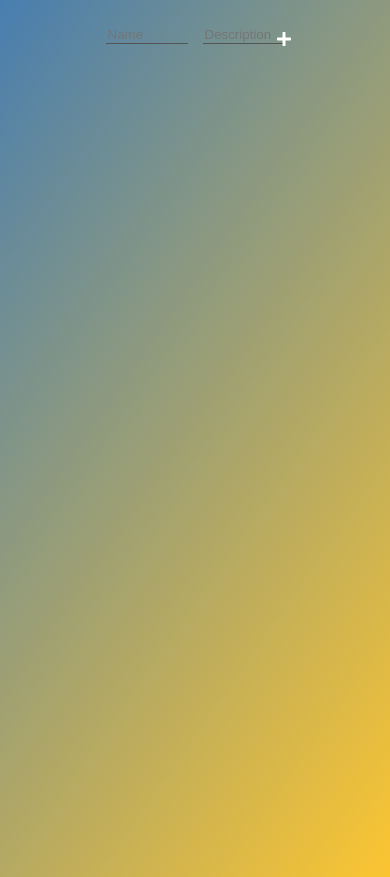
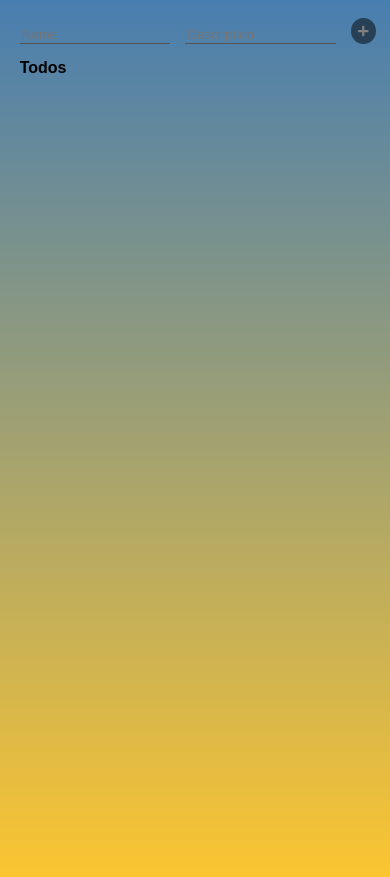
Before and after one commit to domenico88/OpenProj, a React app: page / in a window 390 px wide. Built offline with nearby package versions, Linux system fonts and the light colour scheme.

Commit message:
added media query to have responsive UI and modified some styled components

```diff
--- a/src/components/AddTodo.js
+++ b/src/components/AddTodo.js
@@ -19,12 +19,16 @@ function AddTodo() {
     return <div>
         <Input data-testid="todo-name" onChange={(e) => setTodoName(e.target.value)} placeholder="Name"></Input>
         <Input data-testid="todo-description" onChange={(e) => setTodoDescription(e.target.value)} placeholder="Description"></Input>
-        <AddTodo_Wrapper onMouseEnter={() => setShowRecordButtons(true)} onMouseLeave={() => setShowRecordButtons(false)}>
-            <FontAwesomeIcon
-
-                data-testid="Add" title={'Add'} icon={faPlus} color={'white'}
-                cursor={'pointer'}
-                onClick={() => dispatch({ type: types.ADD_TODO, todo: { name: todoName, description: todoDescription, creationDate: moment().format("MM/DD/YYYY") } })} />
+        <AddTodo_Wrapper onMouseEnter={() => setShowRecordButtons(true)} onMouseLeave={() => setShowRecordButtons(false)} disabled={!todoName && !todoDescription}>
+            <div>
+                <FontAwesomeIcon
+                    data-testid="Add" title={'Add'} icon={faPlus} color={!todoName && !todoDescription ? 'grey' : 'white'}
+                    cursor={'pointer'}
+                    onClick={() => {
+                        if (todoName || todoDescription)
+                            dispatch({ type: types.ADD_TODO, todo: {id:Date.now(), name: todoName, description: todoDescription, creationDate: moment().format("MM/DD/YYYY") } })
+                    }} />
+            </div>
             {showRecordButtons && <RecordingButtons></RecordingButtons>}
         </AddTodo_Wrapper>
     </div>
--- a/src/components/RecordingButtons.js
+++ b/src/components/RecordingButtons.js
@@ -10,10 +10,10 @@ function RecordingButtons() {
 
 
     return <React.Fragment>
-        <FontAwesomeIcon title="Record" icon={faRecordVinyl} color={'white'} onClick={() => sessionStorage.setItem('Recording', true)} cursor={'pointer'}>Record</FontAwesomeIcon>
-        <FontAwesomeIcon title="Play" icon={faPlay} color={'white'} onClick={() => play_actions(dispatch)} cursor={'pointer'}>Play</FontAwesomeIcon>
-        <FontAwesomeIcon title="Stop" icon={faStop} color={'white'} onClick={() => sessionStorage.setItem('Recording', false)} cursor={'pointer'}>Stop</FontAwesomeIcon>
-        <FontAwesomeIcon title="Clear" icon={faEraser} color={'white'} onClick={() => sessionStorage.removeItem('action_list')} cursor={'pointer'}>Clear</FontAwesomeIcon>
+        <div><FontAwesomeIcon title="Record" icon={faRecordVinyl} color={'white'} onClick={() => sessionStorage.setItem('Recording', true)} cursor={'pointer'}>Record</FontAwesomeIcon></div>
+        <div> <FontAwesomeIcon title="Play" icon={faPlay} color={'white'} onClick={() => play_actions(dispatch)} cursor={'pointer'}>Play</FontAwesomeIcon></div>
+        <div><FontAwesomeIcon title="Stop" icon={faStop} color={'white'} onClick={() => sessionStorage.setItem('Recording', false)} cursor={'pointer'}>Stop</FontAwesomeIcon></div>
+        <div><FontAwesomeIcon title="Clear" icon={faEraser} color={'white'} onClick={() => sessionStorage.removeItem('action_list')} cursor={'pointer'}>Clear</FontAwesomeIcon></div>
     </React.Fragment>
 }
 
--- a/src/components/Todo.js
+++ b/src/components/Todo.js
@@ -4,7 +4,7 @@ import { faTrash, faPencilAlt, faCheck } from '@fortawesome/free-solid-svg-icons
 import { useDispatch } from 'react-redux'
 import * as types from '../redux/constants/actions'
 import Todo_Div from '../styled_components/Todo_Div'
-
+import Label from '../styled_components/Label';
 
 function Todo({ todo, id }) {
     const dispatch = useDispatch();
@@ -13,6 +13,11 @@ function Todo({ todo, id }) {
     const [is_updating, setIsUpdating] = React.useState(false)
     let todo_name_input = React.createRef();
     let todo_description_input = React.createRef();
+
+    React.useEffect(() => {
+        setName(todo.name);
+        setDescription(todo.description);
+    }, [todo.name,todo.description])
 
 
     function focus() {
@@ -28,20 +33,18 @@ function Todo({ todo, id }) {
 
 
     return <Todo_Div>
-        <label >Name</label>
-
+        <Label>Name</Label>
         <input
             disabled={true}
             ref={todo_name_input}
             onChange={(e) => setName(e.target.value)} value={todo_name}></input>
 
-        <label>Description</label>
-
+        <Label>Description</Label>
         <input
             disabled={true}
             ref={todo_description_input}
             onChange={(e) => setDescription(e.target.value)} value={todo_description}></input>
-        <FontAwesomeIcon icon={faTrash} onClick={() => dispatch({ type: types.REMOVE_TODO, id: id })}></FontAwesomeIcon>
+        <FontAwesomeIcon icon={faTrash} onClick={() => dispatch({ type: types.REMOVE_TODO, id: todo.id })}></FontAwesomeIcon>
         {!is_updating && <FontAwesomeIcon icon={faPencilAlt} onClick={() => { focus(); setIsUpdating(true) }} style={{ marginRight: '16px' }}></FontAwesomeIcon>}
         {is_updating &&
             <FontAwesomeIcon icon={faCheck}
--- a/src/components/TodoList.js
+++ b/src/components/TodoList.js
@@ -1,6 +1,7 @@
 import React from 'react'
 import { useSelector, shallowEqual } from 'react-redux'
 import Todo from './Todo'
+import Label from '../styled_components/Label';
 
 
 
@@ -8,7 +9,9 @@ function TodoList() {
     const { todo_list } = useSelector(state => state);
 
     return <div>
-        {Object.keys(todo_list).map((k, i) => <React.Fragment key={i}><Todo todo={todo_list[k]} id={k}></Todo></React.Fragment>)}</div>
+        <Label>Todos</Label>
+        {Object.keys(todo_list).map((k, i) => <React.Fragment key={i}><Todo todo={todo_list[k]} id={k}></Todo></React.Fragment>)}
+        </div>
 }
 
 export default TodoList
--- a/src/redux/reducers/todolist_reducer.js
+++ b/src/redux/reducers/todolist_reducer.js
@@ -1,7 +1,7 @@
 import * as types from "../constants/actions"
 
 
-export const initialState = { id_counter: 0, todo_list: {} }
+export const initialState = {  todo_list: {} }
 
 
 export function todolist_reducer(state = initialState, action) {
@@ -13,10 +13,10 @@ export function todolist_reducer(state = initialState, action) {
             }
             return {
                 ...state,
-                id_counter: state.id_counter + 1,
+
                 todo_list: {
                     ...state.todo_list,
-                    [state.id_counter]: { name: action.todo.name, description: action.todo.description, date: action.todo.creationDate }
+                    [action.todo.id]: { id:action.todo.id, name: action.todo.name, description: action.todo.description, date: action.todo.creationDate }
                 }
             }
 
@@ -42,8 +42,7 @@ export function todolist_reducer(state = initialState, action) {
         case types.CLEAR_TODOS:
             return {
                 ...state,
-                id_counter: 0,
-                todo_list: []
+                todo_list: {}
             }
 
 
--- a/src/styled_components/AddTodo_Wrapper.js
+++ b/src/styled_components/AddTodo_Wrapper.js
@@ -10,7 +10,18 @@ position: absolute;
 margin-left: 44%;
 svg{
     display:block;
-    margin-top:7px;
+}
+div{
+    font-size: 12px;
+    padding: 7px;
+    border-radius: 50%;
+    background-color: rgba(0,0,0,0.5);
+    margin-bottom: 9px;
+    margin-top: -6px;
+}
+
+@media screen and (max-width:700px){
+    margin-left: 85%;
 }
 `;
 
--- a/src/styled_components/Input.js
+++ b/src/styled_components/Input.js
@@ -10,6 +10,7 @@ outline: none;
 margin-bottom: 15px;
 margin-right:15px;
 background-color:transparent
+
 `;
 
 
--- /dev/null
+++ b/src/styled_components/Label.js
@@ -0,0 +1,14 @@
+
+import styled from 'styled-components';
+
+
+const Label = styled.label`
+display: block;
+font-family: sans-serif;
+margin-bottom: 10px;
+font-weight: 600;
+`;
+
+
+
+export default Label;
--- a/src/styled_components/Todo_Div.js
+++ b/src/styled_components/Todo_Div.js
@@ -18,10 +18,10 @@ const Todo_Div = styled.div`
         }
     }
     label{
-        font-weight: 600;
-        display: block;
-        font-size: 13px;
-        margin-left: 2px;
+
+        font-size: 12px;
+        margin-left:2px;
+       margin-bottom:0;
         margin-top:10px;
     }
     input {
--- a/src/styled_components/Wrapper.js
+++ b/src/styled_components/Wrapper.js
@@ -7,6 +7,11 @@ const Wrapper = styled.div`
     margin: 0 auto;
     width: 50%;
     margin-top:25px;
+
+    @media screen and (max-width:700px){
+        width: 94%;
+    }
+
 `;
 
 export default Wrapper;
--- a/src/styled_components/theme.js
+++ b/src/styled_components/theme.js
@@ -6,7 +6,7 @@ export const theme = {
         onyx: "#36313D"
     },
     body: {
-        backgroundImage: "linear-gradient(125deg, #487eb0, #fbc531)"
+        backgroundImage: "linear-gradient(180deg, #487eb0, #fbc531)"
 
     },
     button: {
```
